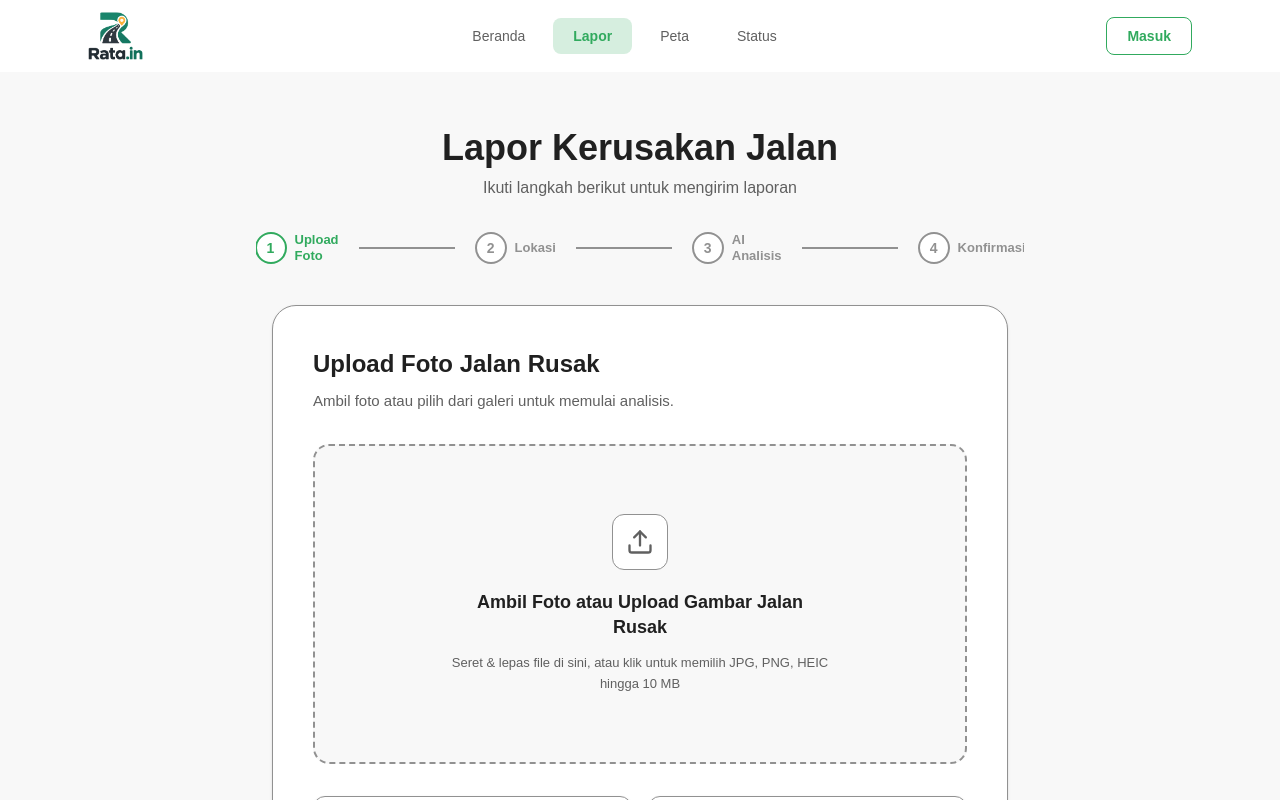
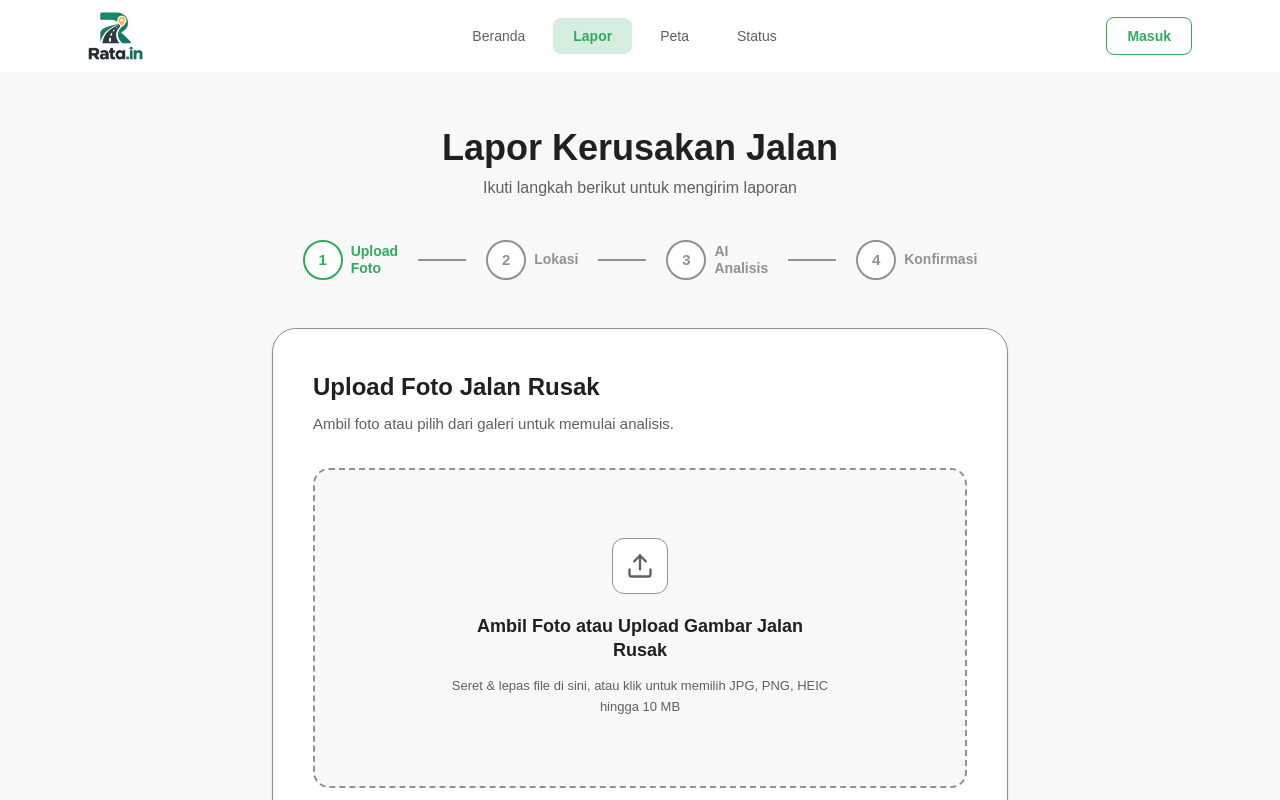
Before and after one commit to NBFiidly/rata-in-web, a React (Vite) app: page /report in a window 1280 px wide. Shown: the top 800 px of the page. Built offline with nearby package versions, Linux system fonts and the light colour scheme.

Commit message:
refactor: update styling and layout in ReportFlow component for improved consistency and responsiveness

```diff
--- a/src/pages/ReportFlow.jsx
+++ b/src/pages/ReportFlow.jsx
@@ -21,7 +21,6 @@ export default function ReportFlow() {
     <div className="min-h-screen bg-grey-light flex flex-col font-inter">
       <Navbar />
 
-      {/* pt-[140px] diganti pt-35 */}
       <main className="grow pt-35 md:pt-32 pb-4 md:pb-12 flex flex-col items-center">
         <div className="text-center mb-3 md:mb-8 px-4">
           <h1 className="text-[20px] md:text-4xl font-bold text-black mb-0.5 md:mb-2">
@@ -32,11 +31,11 @@ export default function ReportFlow() {
           </p>
         </div>
 
-        <div className="flex items-center justify-between md:justify-center gap-2 md:gap-4 mb-4 md:mb-10 w-full max-w-2xl md:max-w-3xl px-5 md:px-2 overflow-x-auto md:overflow-hidden hide-scrollbar">
+        <div className="flex items-center justify-between md:justify-center gap-2 md:gap-4 mb-4 md:mb-10 w-full max-w-2xl md:max-w-4xl px-4 overflow-x-auto hide-scrollbar py-2">
           {/* Step 1 */}
           <div className="flex items-center gap-2 shrink-0">
             <div
-              className={`w-6 h-6 md:w-8 md:h-8 rounded-full border-2 flex items-center justify-center font-bold text-[10px] md:text-[14px] transition-all ${
+              className={`w-8 h-8 md:w-10 md:h-10 rounded-full border-2 flex items-center justify-center font-bold text-[12px] md:text-[15px] transition-all ${
                 currentStep > 1
                   ? "bg-green border-green text-white"
                   : currentStep === 1
@@ -46,7 +45,7 @@ export default function ReportFlow() {
             >
               {currentStep > 1 ? (
                 <svg
-                  className="w-3.5 h-3.5 md:w-5 md:h-5"
+                  className="w-4 h-4 md:w-5 md:h-5"
                   viewBox="0 0 24 24"
                   fill="none"
                   stroke="currentColor"
@@ -61,7 +60,7 @@ export default function ReportFlow() {
               )}
             </div>
             <div
-              className={`font-semibold text-[10px] md:text-[13px] leading-tight ${currentStep >= 1 ? "text-green" : "text-grey-1"}`}
+              className={`font-semibold text-[10px] md:text-[14px] leading-tight ${currentStep >= 1 ? "text-green" : "text-grey-1"}`}
             >
               Upload
               <br />
@@ -69,13 +68,12 @@ export default function ReportFlow() {
             </div>
           </div>
 
-          {/* h-[2px] diganti h-0.5 */}
-          <div className="hidden md:block w-10 md:w-24 h-0.5 bg-grey-1 mx-1 shrink-0"></div>
+          <div className="hidden md:block w-8 md:w-12 h-0.5 bg-grey-1 mx-1 shrink-0"></div>
 
           {/* Step 2 */}
           <div className="flex items-center gap-2 shrink-0">
             <div
-              className={`w-6 h-6 md:w-8 md:h-8 rounded-full border-2 flex items-center justify-center font-bold text-[10px] md:text-[14px] transition-all ${
+              className={`w-8 h-8 md:w-10 md:h-10 rounded-full border-2 flex items-center justify-center font-bold text-[12px] md:text-[15px] transition-all ${
                 currentStep > 2
                   ? "bg-green border-green text-white"
                   : currentStep === 2
@@ -85,7 +83,7 @@ export default function ReportFlow() {
             >
               {currentStep > 2 ? (
                 <svg
-                  className="w-3.5 h-3.5 md:w-5 md:h-5"
+                  className="w-4 h-4 md:w-5 md:h-5"
                   viewBox="0 0 24 24"
                   fill="none"
                   stroke="currentColor"
@@ -100,18 +98,18 @@ export default function ReportFlow() {
               )}
             </div>
             <div
-              className={`font-semibold text-[10px] md:text-[13px] leading-tight ${currentStep >= 2 ? "text-green" : "text-grey-1"}`}
+              className={`font-semibold text-[10px] md:text-[14px] leading-tight ${currentStep >= 2 ? "text-green" : "text-grey-1"}`}
             >
               Lokasi
             </div>
           </div>
 
-          <div className="hidden md:block w-10 md:w-24 h-0.5 bg-grey-1 mx-1 shrink-0"></div>
+          <div className="hidden md:block w-8 md:w-12 h-0.5 bg-grey-1 mx-1 shrink-0"></div>
 
           {/* Step 3 */}
           <div className="flex items-center gap-2 shrink-0">
             <div
-              className={`w-6 h-6 md:w-8 md:h-8 rounded-full border-2 flex items-center justify-center font-bold text-[10px] md:text-[14px] transition-all ${
+              className={`w-8 h-8 md:w-10 md:h-10 rounded-full border-2 flex items-center justify-center font-bold text-[12px] md:text-[15px] transition-all ${
                 currentStep > 3
                   ? "bg-green border-green text-white"
                   : currentStep === 3
@@ -121,7 +119,7 @@ export default function ReportFlow() {
             >
               {currentStep > 3 ? (
                 <svg
-                  className="w-3.5 h-3.5 md:w-5 md:h-5"
+                  className="w-4 h-4 md:w-5 md:h-5"
                   viewBox="0 0 24 24"
                   fill="none"
                   stroke="currentColor"
@@ -136,7 +134,7 @@ export default function ReportFlow() {
               )}
             </div>
             <div
-              className={`font-semibold text-[10px] md:text-[13px] leading-tight ${currentStep >= 3 ? "text-green" : "text-grey-1"}`}
+              className={`font-semibold text-[10px] md:text-[14px] leading-tight ${currentStep >= 3 ? "text-green" : "text-grey-1"}`}
             >
               AI
               <br />
@@ -144,12 +142,12 @@ export default function ReportFlow() {
             </div>
           </div>
 
-          <div className="hidden md:block w-10 md:w-24 h-0.5 bg-grey-1 mx-1 shrink-0"></div>
+          <div className="hidden md:block w-8 md:w-12 h-0.5 bg-grey-1 mx-1 shrink-0"></div>
 
           {/* Step 4 */}
           <div className="flex items-center gap-2 shrink-0">
             <div
-              className={`w-6 h-6 md:w-8 md:h-8 rounded-full border-2 flex items-center justify-center font-bold text-[10px] md:text-[14px] transition-all ${
+              className={`w-8 h-8 md:w-10 md:h-10 rounded-full border-2 flex items-center justify-center font-bold text-[12px] md:text-[15px] transition-all ${
                 currentStep > 4
                   ? "bg-green border-green text-white"
                   : currentStep === 4
@@ -159,7 +157,7 @@ export default function ReportFlow() {
             >
               {currentStep > 4 ? (
                 <svg
-                  className="w-3.5 h-3.5 md:w-5 md:h-5"
+                  className="w-4 h-4 md:w-5 md:h-5"
                   viewBox="0 0 24 24"
                   fill="none"
                   stroke="currentColor"
@@ -174,14 +172,14 @@ export default function ReportFlow() {
               )}
             </div>
             <div
-              className={`font-semibold text-[10px] md:text-[13px] leading-tight ${currentStep >= 4 ? "text-green" : "text-grey-1"}`}
+              className={`font-semibold text-[10px] md:text-[14px] leading-tight ${currentStep >= 4 ? "text-green" : "text-grey-1"}`}
             >
               Konfirmasi
             </div>
           </div>
         </div>
 
-        {/* max-w-[360px] diganti max-w-90 */}
+        {/* PERBAIKAN: Mengembalikan max-w-6xl menjadi max-w-3xl agar ukuran kartunya rapi */}
         <div className="w-full max-w-90 md:max-w-3xl px-4">
           {currentStep === 1 && <UploadStep onNext={nextStep} />}
           {currentStep === 2 && (
```
